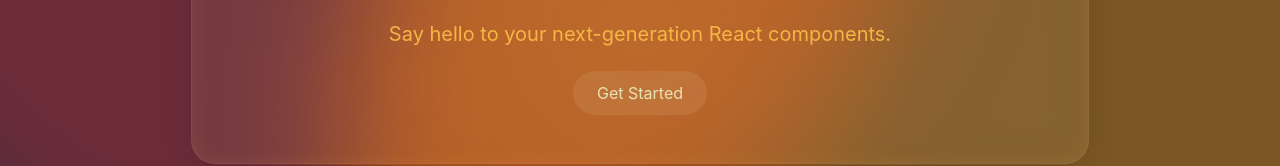
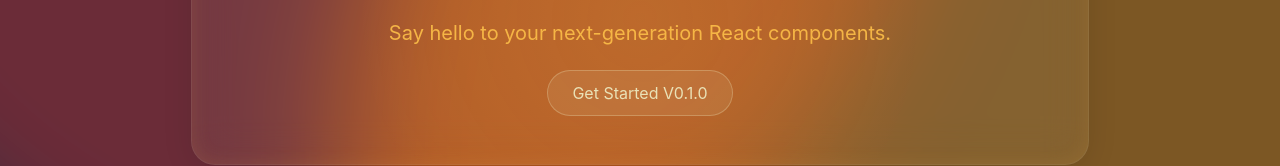
Before and after one commit to Yonas3s/Y-components, a React (Vite) app: page / in a window 1280 px wide. Shown: the part 446-612 px from the top of the page. Built offline with nearby package versions, Linux system fonts and the light colour scheme.

Commit message:
Обновление текста кнопки на главной странице и добавление границы к стилям кнопки и инпута для улучшения визуального восприятия.

```diff
--- a/src/Pages/Home/Home.tsx
+++ b/src/Pages/Home/Home.tsx
@@ -12,7 +12,7 @@
         <div className="glass__content">
           <h1>JUST Y</h1>
           <p>Say hello to your next-generation React components.</p>
-          <Button onClick={() => navigate('/components')}>Get Started</Button>
+          <Button onClick={() => navigate('/components')}>Get Started V0.1.0</Button>
         </div>
       </div>
     </div>
--- a/src/Shared/Components/Button/Button.css
+++ b/src/Shared/Components/Button/Button.css
@@ -12,10 +12,12 @@
   transition: background 0.2s ease;
   outline: none;
   -webkit-tap-highlight-color: transparent;
+  border: 1px solid rgba(234, 226, 183, 0.3);
 }
 
 .button:hover {
   background: rgba(234, 226, 183, 0.15);
+  border: 1px solid rgba(234, 226, 183, 0.3);
 }
 
 .button:active {
--- a/src/Shared/Components/Input/Input.css
+++ b/src/Shared/Components/Input/Input.css
@@ -20,6 +20,7 @@
   transition: background 0.2s ease;
   outline: none;
   -webkit-tap-highlight-color: transparent;
+  border: 1px solid rgba(234, 226, 183, 0.3);
 }
 
 .input::placeholder {
```
